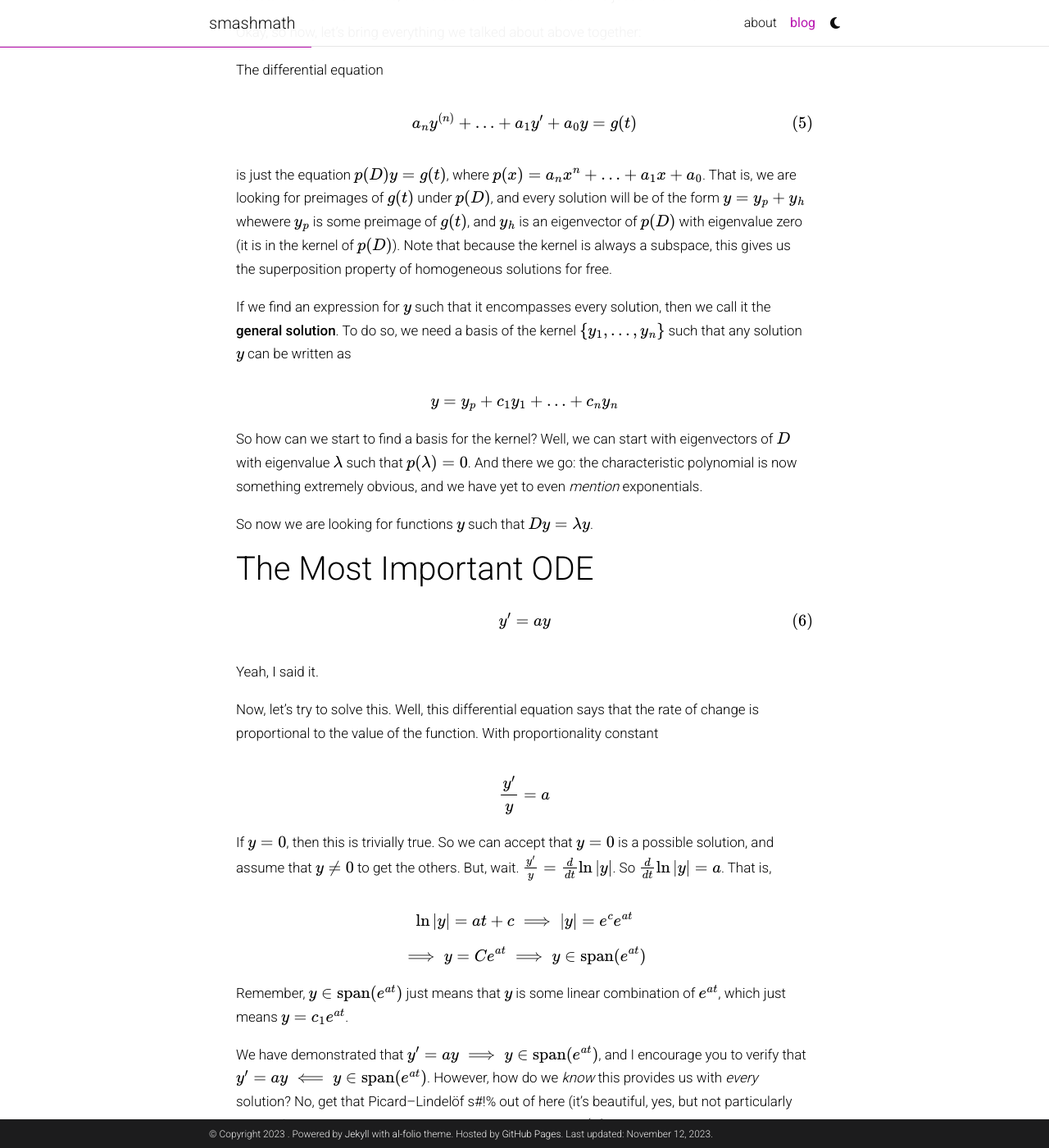
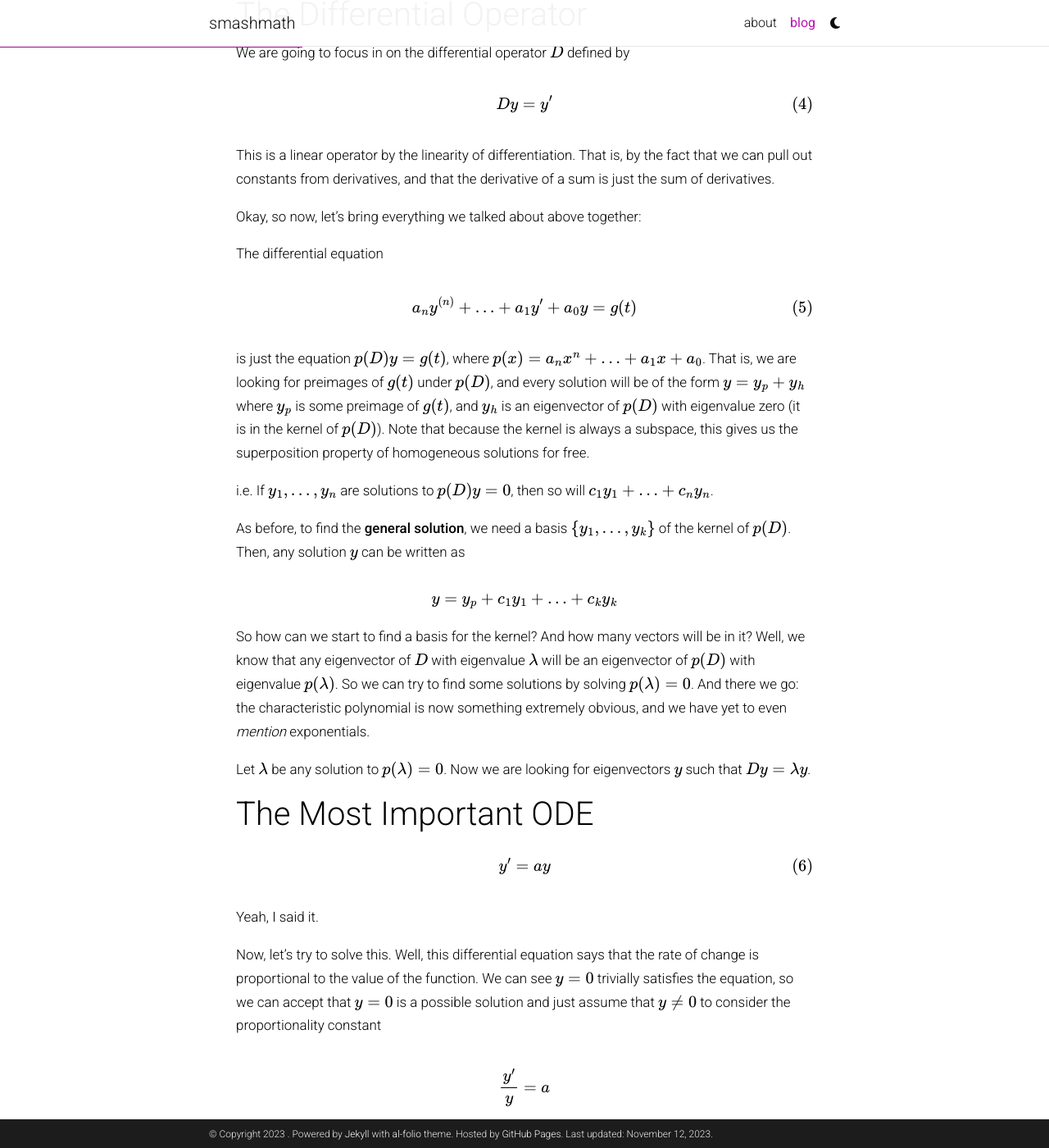
Before and after one commit to smashmath/smashmath.github.io, a Jekyll site: the page built from _posts/2023-11-11-linalglinconstcoef.md, in a window 1280 px wide and 1400 px high, scrolled down 3741 px. Shown: the whole window at 82% size. Built offline with Jekyll 4.4.1, drawn with Linux system fonts in a browser that asks for light colours; comment, search, counter and statistics services are not loaded; a style sheet for code colours, icons or effects is not loaded; some of the changed text lies outside the part shown.

Commit message:
Update 2023-11-11-linalglinconstcoef.md

```diff
--- a/_posts/2023-11-11-linalglinconstcoef.md
+++ b/_posts/2023-11-11-linalglinconstcoef.md
@@ -66,7 +66,13 @@
 
 **Proof:** If $$x_0$$ is a vector of the form $$x_0=x_p+x_h$$, then $$T(x_0)=T(x_p+x_h)=T(x_p)+T(x_h)=b+0=b$$. Hence, $$x_0$$ is also a preimage of $$b$$, showing that any vector of this form is also a solution.
 
-Suppose we have some other solution $$x_1$$. Then $$T(x_1-x_p)=T(x_1)-T(x_p)=b-b=0$$. Hence, $$x_1-x_p\in\ker(T)$$, so $$x_1-x_p=x_h$$ for some $$x_h\in\ker(T)$$, and thus $$x_1=x_p+x_h$$, concluding the proof.
+Suppose we have some other solution $$x_1$$. Then $$T(x_1-x_p)=T(x_1)-T(x_p)=b-b=0$$. Hence, $$x_1-x_p\in\ker(T)$$, so $$x_1-x_p=x_h$$ for some $$x_h\in\ker(T)$$, and thus $$x_1=x_p+x_h$$, concluding the proof. $$\square$$
+
+This last step actually implies that a **general solution** to $$T(x)=b$$ is an expression of the form
+
+$$x=c_1x_1+\ldots+c_nx_n+x_p$$
+
+where $$x_1,\ldots,x_n$$ form a basis for $$\ker(T)$$ and $$x_p$$ is any particular solution. This is because if for any solution $$x-x_p\in\ker(T)$$, then by establishing a basis $$x_1,\ldots,x_n$$ we are saying that $$x-x_p$$ can be written in the form $$c_1x_1+\ldots+c_nx_n$$.
 
 ## Eigenvectors
 
@@ -121,15 +128,17 @@
 a_ny^{(n)}+\ldots+a_1y'+a_0y=g(t)
 \end{equation}
 
-is just the equation $$p(D)y=g(t)$$, where $$p(x)=a_nx^n+\ldots+a_1x+a_0$$. That is, we are looking for preimages of $$g(t)$$ under $$p(D)$$, and every solution will be of the form $$y=y_p+y_h$$ whewere $$y_p$$ is some preimage of $$g(t)$$, and $$y_h$$ is an eigenvector of $$p(D)$$ with eigenvalue zero (it is in the kernel of $$p(D)$$). Note that because the kernel is always a subspace, this gives us the superposition property of homogeneous solutions for free.
+is just the equation $$p(D)y=g(t)$$, where $$p(x)=a_nx^n+\ldots+a_1x+a_0$$. That is, we are looking for preimages of $$g(t)$$ under $$p(D)$$, and every solution will be of the form $$y=y_p+y_h$$ where $$y_p$$ is some preimage of $$g(t)$$, and $$y_h$$ is an eigenvector of $$p(D)$$ with eigenvalue zero (it is in the kernel of $$p(D)$$). Note that because the kernel is always a subspace, this gives us the superposition property of homogeneous solutions for free.
 
-If we find an expression for $$y$$ such that it encompasses every solution, then we call it the **general solution**. To do so, we need a basis of the kernel $$\{y_1,\ldots,y_n\}$$ such that any solution $$y$$ can be written as
+i.e. If $$y_1,\ldots,y_n$$ are solutions to $$p(D)y=0$$, then so will $$c_1y_1+\ldots+c_ny_n$$.
 
-$$y=y_p+c_1y_1+\ldots+c_ny_n$$
+As before, to find the **general solution**, we need a basis $$\{y_1,\ldots,y_k\}$$ of the kernel of $$p(D)$$. Then, any solution $$y$$ can be written as
 
-So how can we start to find a basis for the kernel? Well, we can start with eigenvectors of $$D$$ with eigenvalue $$\lambda$$ such that $$p(\lambda)=0$$. And there we go: the characteristic polynomial is now something extremely obvious, and we have yet to even *mention* exponentials.
+$$y=y_p+c_1y_1+\ldots+c_ky_k$$
 
-So now we are looking for functions $$y$$ such that $$Dy=\lambda y$$.
+So how can we start to find a basis for the kernel? And how many vectors will be in it? Well, we know that any eigenvector of $$D$$ with eigenvalue $$\lambda$$ will be an eigenvector of $$p(D)$$ with eigenvalue $$p(\lambda)$$. So we can try to find some solutions by solving $$p(\lambda)=0$$. And there we go: the characteristic polynomial is now something extremely obvious, and we have yet to even *mention* exponentials.
+
+Let $$\lambda$$ be any solution to $$p(\lambda)=0$$. Now we are looking for eigenvectors $$y$$ such that $$Dy=\lambda y$$.
 
 # The Most Important ODE
 
@@ -139,11 +148,11 @@
 
 Yeah, I said it.
 
-Now, let's try to solve this. Well, this differential equation says that the rate of change is proportional to the value of the function. With proportionality constant
+Now, let's try to solve this. Well, this differential equation says that the rate of change is proportional to the value of the function. We can see $$y=0$$ trivially satisfies the equation, so we can accept that $$y=0$$ is a possible solution and just assume that $$y\neq0$$ to consider the proportionality constant
 
 $$\frac{y'}{y}=a$$
 
-If $$y=0$$, then this is trivially true. So we can accept that $$y=0$$ is a possible solution, and assume that $$y\neq0$$ to get the others. But, wait. $$\frac{y'}{y}=\frac{d}{dt}\ln\left\lvert y \right\rvert$$. So $$\frac{d}{dt}\ln\left\lvert y \right\rvert=a$$. That is,
+But, wait. $$\frac{y'}{y}=\frac{d}{dt}\ln\left\lvert y \right\rvert$$. So $$\frac{d}{dt}\ln\left\lvert y \right\rvert=a$$. That is,
 
 $$\ln\left\lvert y \right\rvert=at+c\implies \left\lvert y \right\rvert=e^ce^{at}$$
 
@@ -155,9 +164,9 @@
 
 $$\frac{d}{dt}\left(\frac{y_2}{y_1}\right)=\frac{y_1y_2'-y_2y_1'}{y_1^2}$$
 
-$$=\frac{y_1ay_2-y_2ay_1}{y_1^2}=0$$
+$$=\frac{y_1(ay_2)-y_2(ay_1)}{y_1^2}=0$$
 
-So $$\frac{y_2}{y_1}$$ is just some constant $$C$$, which implies that $$y_2$$ is necessarily linearly dependent on $$y_1$$. Therefore, we've shown that the solution space of $$y'=ay$$ (which is just $$(D-a)y=0$$: the kernel of $$D-a$$) has dimension exactly 1, and it has a basis $$e^{at}$$. In other words,
+So $$\frac{y_2}{y_1}$$ is just some constant $$C$$, which implies that $$y_2=Cy_1$$, which implies $$y_2$$ is necessarily linearly dependent on $$y_1$$. Therefore, we've shown that the solution space of $$y'=ay$$ (which is just $$(D-a)y=0$$: the kernel of $$D-a$$) has dimension exactly 1, and it has a basis $$e^{at}$$. In other words,
 
 \begin{equation}\label{kerda}
 \ker(D-a)=\operatorname{span}(e^{at})
```
Also changed, not shown: other parts of _posts/2023-11-11-linalglinconstcoef.md (+3 -2 lines).
